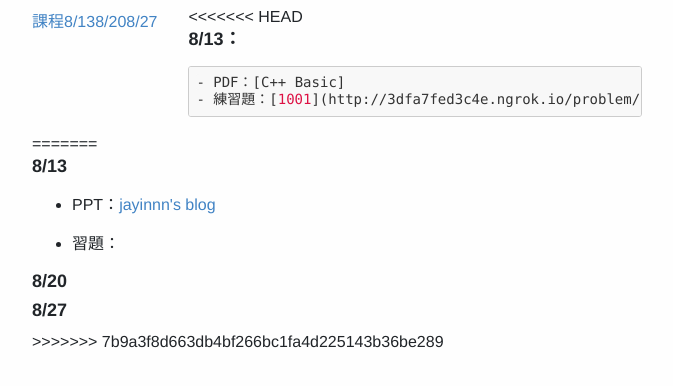
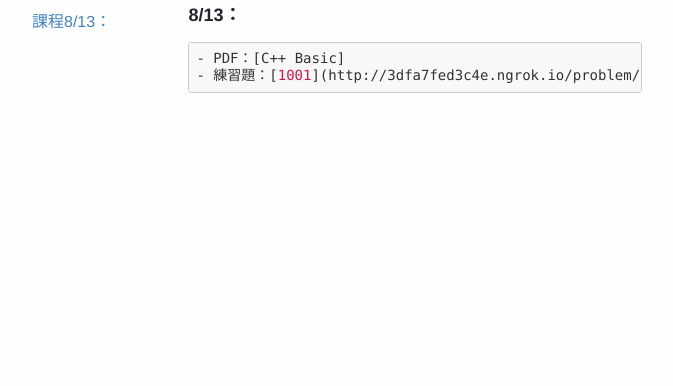
Before and after one commit to wulinginfor/wulinginfor.github.io, a plain HTML site: page index.html in a window 1280 px wide. Shown: the part 90-476 px from the top of the page, without its empty margins (303-976 px from the left). Drawn offline with nearby package versions, Linux system fonts and the light colour scheme; files that its build step writes are made by us from their sources.

Commit message:
Site updated: Thu 13 Aug 2020 08:48:38 AM CST

```diff
--- a/index.html
+++ b/index.html
@@ -16,27 +16,14 @@
       <div class="span3"><ul class="nav nav-list">
     <li class="sidebar-header-1"><a href="#武陵資訊讀書會">武陵資訊讀書會</a></li>
     <li class="sidebar-header-2"><a href="#課程">課程</a></li>
-    <li class="sidebar-header-3"><a href="#8/13">8/13</a></li>
-    <li class="sidebar-header-3"><a href="#8/20">8/20</a></li>
-    <li class="sidebar-header-3"><a href="#8/27">8/27</a></li>
+    <li class="sidebar-header-3"><a href="#8/13：">8/13：</a></li>
 </ul>
       </div>
       <div class="span9 main"><h1 id="武陵資訊讀書會"><a class="header-link" href="#武陵資訊讀書會"></a>武陵資訊讀書會</h1>
 <h2 id="課程"><a class="header-link" href="#課程"></a>課程</h2>
-<<<<<<< HEAD
 <h3 id="8/13："><a class="header-link" href="#8/13："></a>8/13：</h3>
 <pre class="hljs"><code><span class="hljs-bullet">- </span>PDF：[C++ Basic]
 <span class="hljs-bullet">- </span>練習題：[<span class="hljs-string">1001</span>](<span class="hljs-link">http://3dfa7fed3c4e.ngrok.io/problem/1001</span>)、[<span class="hljs-string">1002</span>](<span class="hljs-link">http://3dfa7fed3c4e.ngrok.io/problem/1002</span>)、[<span class="hljs-string">1003</span>](<span class="hljs-link">http://3dfa7fed3c4e.ngrok.io/problem/1003</span>)、[<span class="hljs-string">1004</span>](<span class="hljs-link">http://3dfa7fed3c4e.ngrok.io/problem/1004</span>)、[<span class="hljs-string">1005</span>](<span class="hljs-link">http://3dfa7fed3c4e.ngrok.io/problem/1005</span>)、[<span class="hljs-string">1006</span>](<span class="hljs-link">http://3dfa7fed3c4e.ngrok.io/problem/1006</span>)、[<span class="hljs-string">1007</span>](<span class="hljs-link">http://3dfa7fed3c4e.ngrok.io/problem/1007</span>)、[<span class="hljs-string">1008</span>](<span class="hljs-link">http://3dfa7fed3c4e.ngrok.io/problem/1008</span>)</code></pre>      </div>
-=======
-<h3 id="8/13"><a class="header-link" href="#8/13"></a>8/13</h3>
-<ul class="list">
-<li>PPT：<a href="https://jayin92.github.io/">jayinnn&#39;s blog</a></li>
-<li>習題：</li>
-</ul>
-<h3 id="8/20"><a class="header-link" href="#8/20"></a>8/20</h3>
-<h3 id="8/27"><a class="header-link" href="#8/27"></a>8/27</h3>
-      </div>
->>>>>>> 7b9a3f8d663db4bf266bc1fa4d225143b36be289
     </div>
   </div>
 
```
